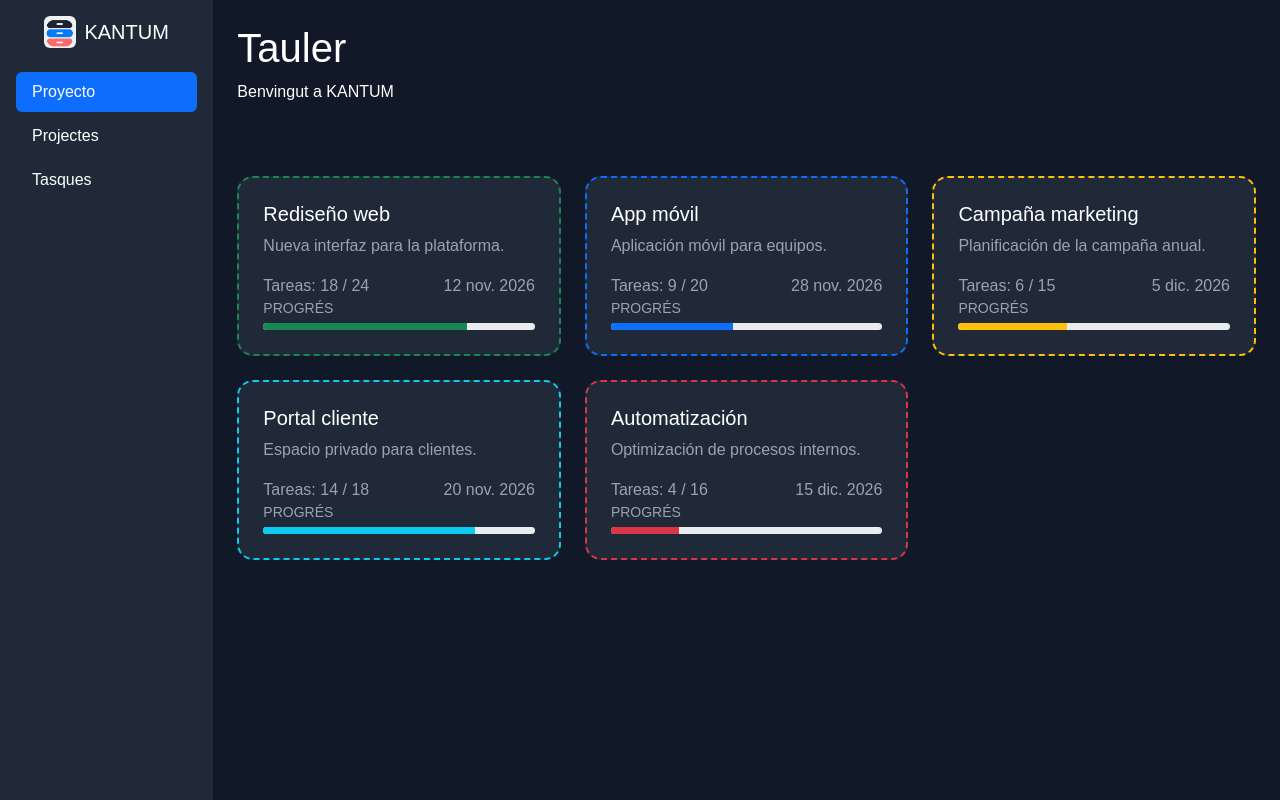
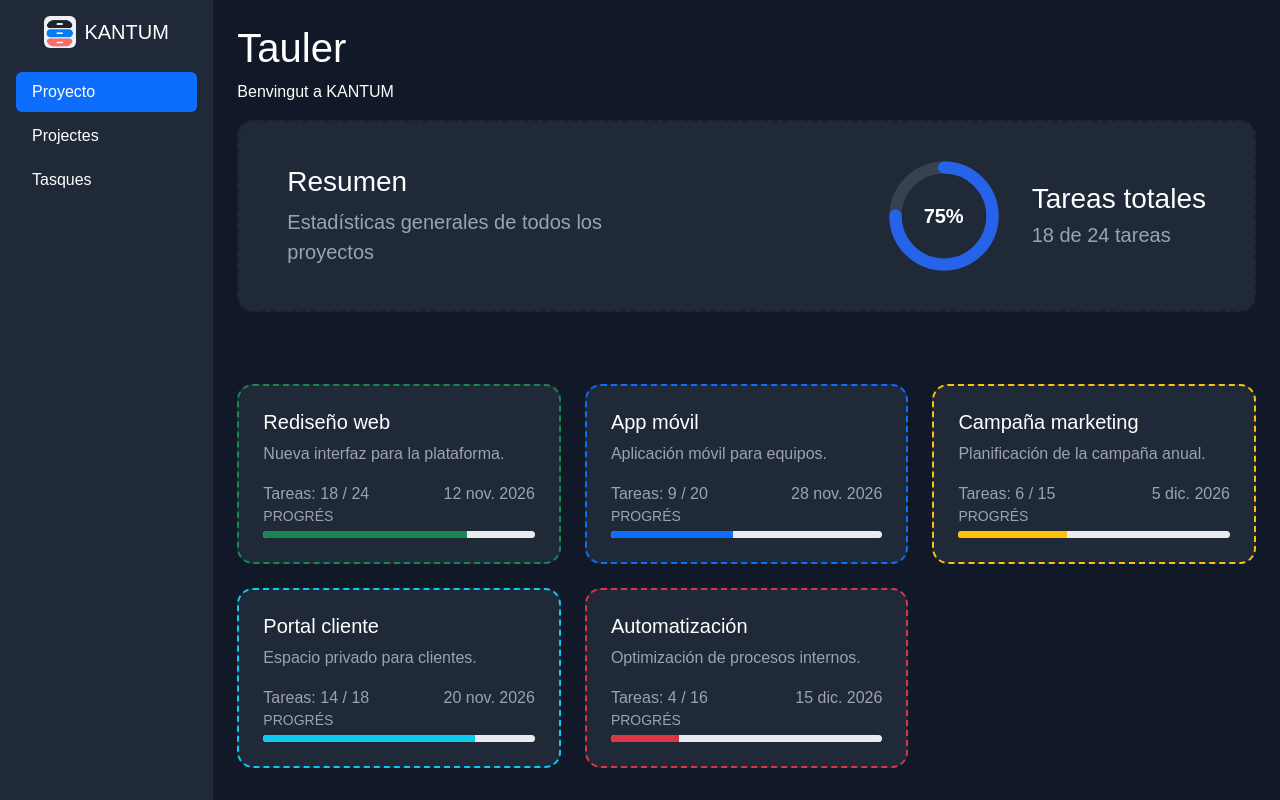
Before and after one commit to RBE-politecnics/Eina_de_gestio_de_projectes_Equipo3, a Laravel app: page /dashboard in a window 1280 px wide. Run offline with Laravel 12, Linux system fonts and the light colour scheme; style sheets or scripts are compiled from the project's sources.

Commit message:
feat: Crear card principal en dasboard

```diff
--- a/resources/css/pages/dashboard.css
+++ b/resources/css/pages/dashboard.css
@@ -2,3 +2,43 @@
     border-style: dashed;
     border-width: 2px;
 }
+
+.dashboard-summary-card {
+    min-height: 12rem;
+}
+
+.dashboard-progress-circle {
+    position: relative;
+    width: 8rem;
+    height: 8rem;
+    flex-shrink: 0;
+}
+
+.dashboard-progress-circle svg {
+    width: 100%;
+    height: 100%;
+    transform: rotate(-90deg);
+}
+
+.dashboard-progress-circle circle {
+    fill: none;
+    stroke-width: 4;
+}
+
+.dashboard-progress-circle-track {
+    stroke: var(--kantum-border);
+}
+
+.dashboard-progress-circle-value {
+    stroke: var(--kantum-primary);
+    stroke-linecap: round;
+}
+
+.dashboard-progress-circle span {
+    position: absolute;
+    inset: 0;
+    display: grid;
+    place-items: center;
+    font-size: 1.25rem;
+    font-weight: 700;
+}
--- a/resources/views/dashboards/main-dashboard.blade.php
+++ b/resources/views/dashboards/main-dashboard.blade.php
@@ -9,6 +9,42 @@
             <main class="col-12 col-md-9 col-lg-10 p-4">
                 <h1 class="text-white">Tauler</h1>
                 <p class="text-white">Benvingut a KANTUM</p>
+
+                @php
+                    $summaryProgress = 75;
+                    $summaryCompletedTasks = 18;
+                    $summaryTotalTasks = 24;
+                @endphp
+
+                <div class="card dashboard-card dashboard-summary-card bg-secondary text-white rounded-4 p-4">
+                    <div class="row flex-grow-1 align-items-center g-4 px-4">
+                        <div class="col-12 col-md-5">
+                            <h3>Resumen</h3>
+                            <p class="text-secondary fs-5 mb-0">Estadísticas generales de todos los proyectos</p>
+                        </div>
+
+                        <div class="col-12 col-md-7 d-flex align-items-center justify-content-md-end gap-4">
+                            <div class="dashboard-progress-circle" role="progressbar"
+                                aria-label="Progreso general del proyecto"
+                                aria-valuenow="{{ $summaryProgress }}" aria-valuemin="0" aria-valuemax="100">
+
+                                <svg viewBox="0 0 42 42" aria-hidden="true">
+                                    <circle class="dashboard-progress-circle-track" cx="21" cy="21" r="15.9155"></circle>
+                                    <circle class="dashboard-progress-circle-value" cx="21" cy="21" r="15.9155"
+                                        stroke-dasharray="{{ $summaryProgress }} {{ 100 - $summaryProgress }}"></circle>
+                                </svg>
+                                <span>{{ $summaryProgress }}%</span>
+                            </div>
+
+                            <div>
+                                <h3 class="text-white mb-1">Tareas totales</h3>
+                                <p class="text-secondary fs-5 mb-0">
+                                    {{ $summaryCompletedTasks }} de {{ $summaryTotalTasks }} tareas
+                                </p>
+                            </div>
+                        </div>
+                    </div>
+                </div>
 
                 <!-- Cartas de proyectos -->
                 @php
```
